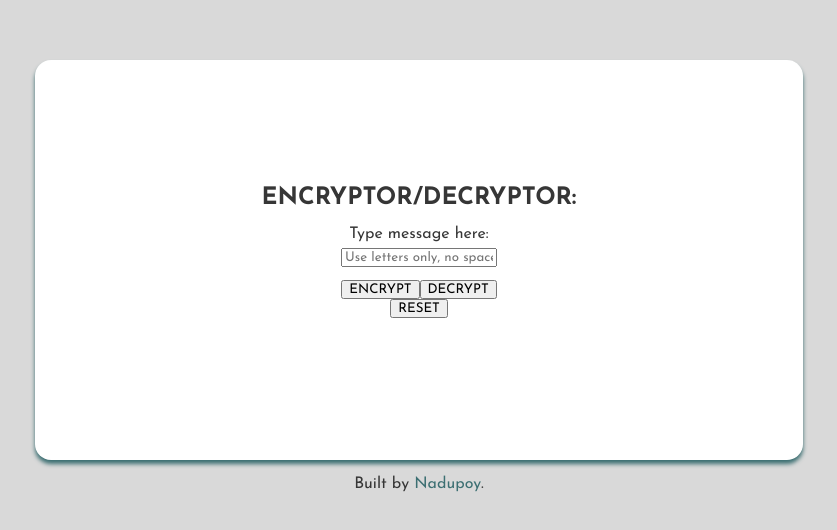
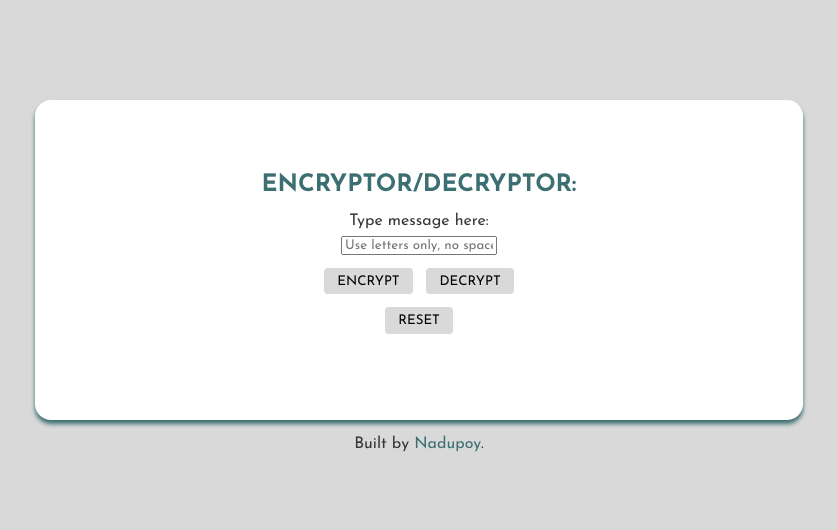
Before and after one commit to nadupoy/File-Encryption-and-Decryption, a website built with Vite: page index.html in a window 1280 px wide. Shown: the part 124-654 px from the top of the page, without its empty margins (221-1058 px from the left). Built offline with nearby package versions, Linux system fonts and the light colour scheme.

Commit message:
Added styling.

```diff
--- a/style.css
+++ b/style.css
@@ -24,7 +24,7 @@ body {
 main {
     background-color: var(--background-app);
     width: 60vw;
-    height: 50vh;
+    height: 40vh;
     display: flex;
     flex-direction: column;
     justify-content: center;
@@ -34,9 +34,12 @@ main {
     box-shadow: 0px 4px 4px 0px var(--accent-color);
 }
 
+h2 {
+    color: var(--accent-color);
+}
+
 form {
     margin-top: 1em;
-    margin-bottom: 1em;
 }
 
 input[type=text] {
@@ -44,23 +47,28 @@ input[type=text] {
     margin-bottom: 1em;
 }
 
-input[type=submit] {
+input[type=button] {
     margin-bottom: 1em;
     margin-left: 0.5em;
     margin-right: 0.5em;
 }
 
-input[type=submit], input[type=reset] {
+input[type=button] {
     background-color: var(--background-body);
     border: none;
     padding: 0.5em 1em;
     border-radius: 4px;
 }
 
-input[type=submit]:hover, input[type=reset]:hover {
+input[type=button]:hover {
     cursor: pointer;
     background-color: var(--accent-color);
     color: var(--background-app);
+}
+
+main p {
+    color: var(--accent-color);
+    margin-bottom: 1em;
 }
 
 footer {
```
